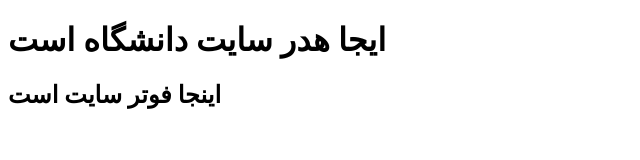
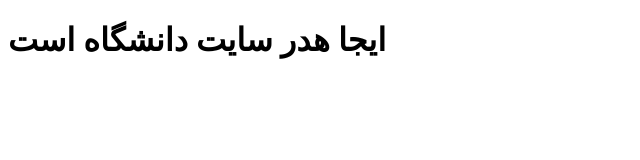
Before and after one commit to siadatmahsa/mahsa-shop, a plain HTML site: page index.html in a window 1280 px wide. Shown: the whole page, without its empty margins (0-640 px from the left). Drawn offline with Linux system fonts and the light colour scheme.

```diff
--- a/index.html
+++ b/index.html
@@ -12,8 +12,6 @@
         <h1>ایجا هدر سایت دانشگاه است</h1>
         </h1>
     </header>
-    <footer>
-        <h2>اینجا فوتر سایت است</h2>
-    </footer>
+
 </body>
 </html>
```
